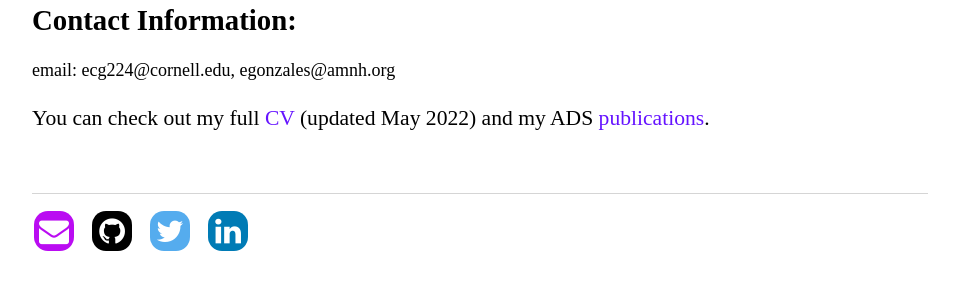
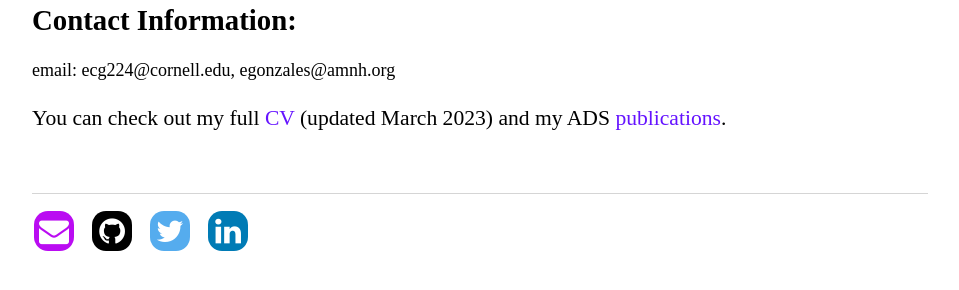
Before and after one commit to ECGonzales/ECGonzales.github.io, a Jekyll site: the page built from CV/index.html, in a window 1280 px wide. Shown: the part 353-643 px from the top of the page, without its empty margins (160-1119 px from the left). Built offline with Jekyll 4.4.1, drawn with Linux system fonts in a browser that asks for light colours.

Commit message:
updated CV March 2023

```diff
--- a/CV/index.html
+++ b/CV/index.html
@@ -13,7 +13,7 @@
 		<!-- <p>phone: 212-213-7633 </br> UPDATE this?-->
 		email: ecg224@cornell.edu, egonzales@amnh.org</p>
 
-		<p> You can check out my full <a href="http:/ECGonzales.github.io/CV/CV_EileenGonzales.pdf" class="download" title="Download CV as PDF">CV</a> (updated May 2022) and my ADS <a href="https://ui.adsabs.harvard.edu/#search/q=orcid%3A0000-0003-4636-6676&sort=date%20desc%2C%20bibcode%20desc&p_=0">publications</a>.</p>
+		<p> You can check out my full <a href="http:/ECGonzales.github.io/CV/CV_EileenGonzales.pdf" class="download" title="Download CV as PDF">CV</a> (updated March 2023) and my ADS <a href="https://ui.adsabs.harvard.edu/#search/q=orcid%3A0000-0003-4636-6676&sort=date%20desc%2C%20bibcode%20desc&p_=0">publications</a>.</p>
 
 
 	</div>
```
